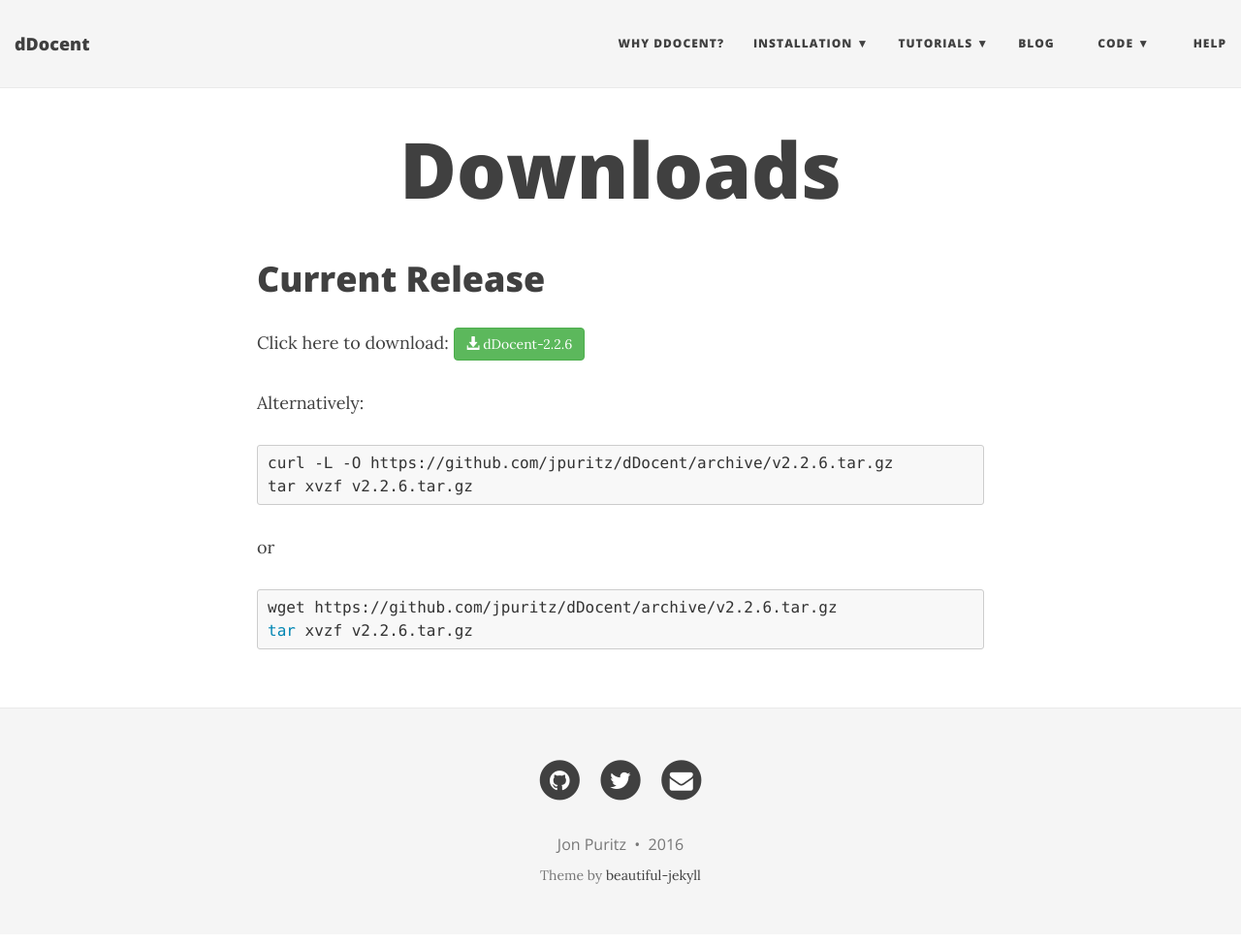
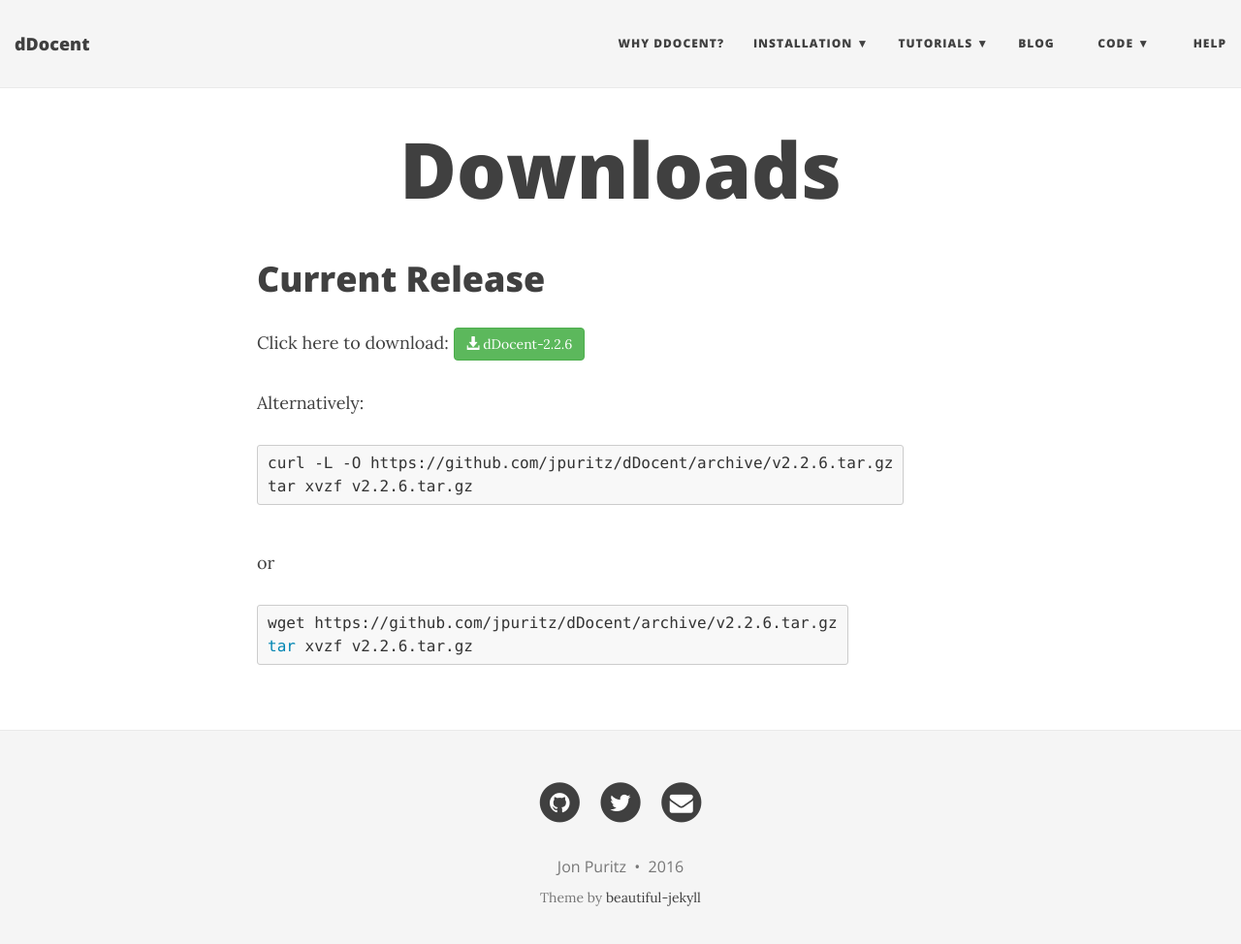
Before and after one commit to jpuritz/dDocent, a Jekyll site: the page built from downloads.md, in a window 1280 px wide and 987 px high. Shown: the top 974 px of the window at 97% size. Built offline with Jekyll 4.4.1, drawn with Linux system fonts in a browser that asks for light colours; nearby versions of some CDN libraries; library files that are not in the unit come from our copies.

Commit message:
Update pygment_highlights.css

```diff
--- a/css/pygment_highlights.css
+++ b/css/pygment_highlights.css
@@ -2,8 +2,8 @@
  * GitHub style for Pygments syntax highlighter, for use with Jekyll
  * Courtesy of GitHub.com
  */
-pre { white-space: pre; overflow: auto; }
-.highlight pre, pre, .highlight .hll { background-color: #f8f8f8; border: 1px solid #ccc; padding: 6px 10px; border-radius: 3px; }
+/* Make code block overflow */
+.highlight pre, pre, .highlight .hll { display: inline-block; background-color: #f8f8f8; border: 1px solid #ccc; padding: 6px 10px; border-radius: 3px; }
 .highlight .c { color: #999988; font-style: italic; }
 .highlight .err { color: #a61717; background-color: #e3d2d2; }
 .highlight .k { font-weight: bold; }
```
